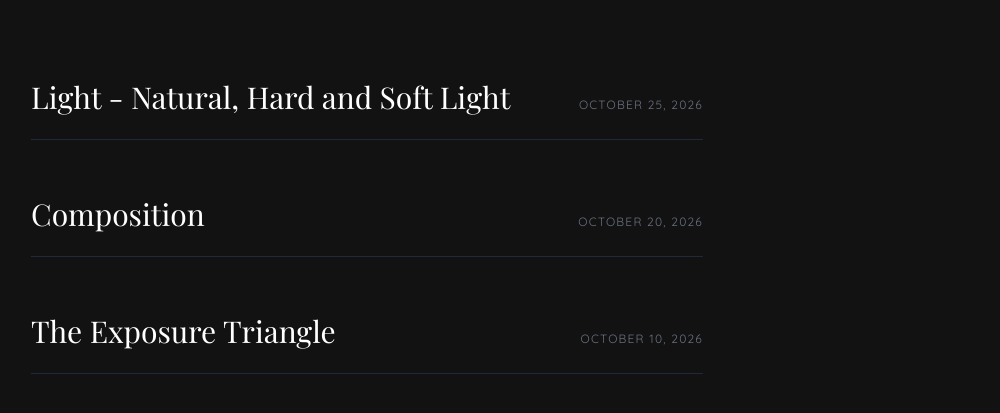
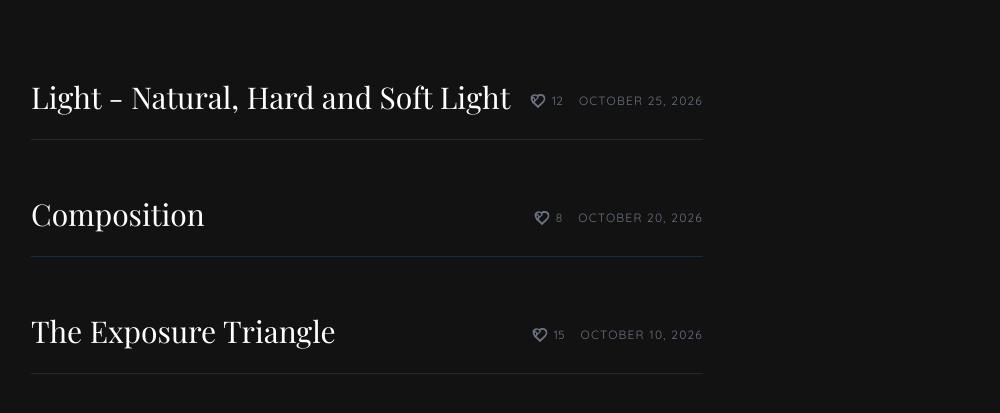
Before and after one commit to Buwee/light-exposure-photography, an Angular app: page /blog in a window 1280 px wide. Shown: the part 165-578 px from the top of the page, without its empty margins (273-1273 px from the left). Built offline with nearby package versions, Linux system fonts and the light colour scheme; a web font is replaced by a local one.

Commit message:
fix: reorganize blog post structure for light-natural and fix build errors

```diff
--- a/src/app/pages/blog/blog-post-detail.component.ts
+++ b/src/app/pages/blog/blog-post-detail.component.ts
@@ -15,7 +15,28 @@ export class BlogPostDetailComponent {
 
   constructor(private route: ActivatedRoute) {
     const id = this.route.snapshot.paramMap.get('id');
-    this.post = BLOG_POSTS.find(p => p.id === id);
+    const postData = BLOG_POSTS.find(p => p.id === id);
+    if (postData) {
+      this.post = { ...postData };
+      this.syncLikeStatus();
+    }
+  }
+
+  syncLikeStatus() {
+    const likes = JSON.parse(localStorage.getItem('blog_likes') || '{}');
+    this.post.isLiked = !!likes[this.post.id];
+  }
+
+  toggleLike(event: Event) {
+    event.stopPropagation();
+    const likes = JSON.parse(localStorage.getItem('blog_likes') || '{}');
+    const currentStatus = !!likes[this.post.id];
+
+    likes[this.post.id] = !currentStatus;
+    localStorage.setItem('blog_likes', JSON.stringify(likes));
+
+    this.post.isLiked = !currentStatus;
+    this.post.likes += this.post.isLiked ? 1 : -1;
   }
 
   formatBlogContent(content: string): string {
--- a/src/app/pages/blog/blog.component.html
+++ b/src/app/pages/blog/blog.component.html
@@ -2,15 +2,28 @@
   <h2 class="font-serif text-4xl md:text-6xl text-center mb-16 text-white">Blog</h2>
 
   <div class="max-w-2xl mx-auto flex flex-col gap-8">
-    <a *ngFor="let post of posts"
-       [routerLink]="['/blog', post.id]"
-       class="group flex flex-col md:flex-row md:items-baseline justify-between py-6 border-b border-gray-800 hover:border-gray-500 transition-colors">
-      <h3 class="font-serif text-2xl md:text-3xl text-white group-hover:text-gray-300 transition-colors mb-2 md:mb-0">
+    <div *ngFor="let post of posts" class="flex flex-col md:flex-row md:items-baseline justify-between py-6 border-b border-gray-800 hover:border-gray-500 transition-colors group">
+      <a [routerLink]="['/blog', post.id]"
+         class="font-serif text-2xl md:text-3xl text-white group-hover:text-gray-300 transition-colors mb-2 md:mb-0">
         {{ post.title }}
-      </h3>
-      <span class="text-gray-500 text-xs uppercase tracking-widest font-sans">
-        {{ post.date }}
-      </span>
-    </a>
+      </a>
+      <div class="flex items-center gap-4">
+        <button (click)="toggleLike(post, $event)"
+                class="flex items-center gap-1.5 transition-all duration-300 hover:text-white text-gray-500">
+          <svg xmlns="http://www.w3.org/2000/svg"
+               [class.text-red-500]="post.isLiked"
+               [class.fill-current]="post.isLiked"
+               class="h-4 w-4 transition-colors"
+               viewBox="0 0 24 24" fill="none" stroke="currentColor" stroke-width="2">
+            <path stroke-linecap="round" stroke-linejoin="round" d="M4.318 6.318a4.5 4.5 0 000 6.364L12 20.364l7.682-7.318a4.5 4.5 0 00-8.636-8.636L12 7.318l-7.682 7.318a4.5 4.5 0 00-2.364-8.636z" />
+            <path d="M12 21.35l-1.45-1.32C5.4 15.36 2 12.28 2 8.5 2 5.42 4.42 3 7.5 3c1.74 0 3.41.81 4.5 2.09C13.09 3.81 14.76 3 16.5 3 19.58 3 22 5.42 22 8.5c0 3.78-3.4 6.86-8.55 11.54L12 21.35z" />
+          </svg>
+          <span class="text-xs font-sans">{{ post.likes }}</span>
+        </button>
+        <span class="text-gray-500 text-xs uppercase tracking-widest font-sans">
+          {{ post.date }}
+        </span>
+      </div>
+    </div>
   </div>
 </div>
--- a/src/app/pages/blog/blog.component.ts
+++ b/src/app/pages/blog/blog.component.ts
@@ -11,5 +11,26 @@ import { BLOG_POSTS } from './blog';
   styleUrl: './blog.component.css'
 })
 export class BlogComponent {
-  posts = BLOG_POSTS;
+  posts = BLOG_POSTS.map(post => ({
+    ...post,
+    isLiked: this.checkLikeStatus(post.id)
+  }));
+
+  checkLikeStatus(id: string): boolean {
+    const likes = JSON.parse(localStorage.getItem('blog_likes') || '{}');
+    return !!likes[id];
+  }
+
+  toggleLike(post: any, event: Event) {
+    event.stopPropagation();
+
+    const likes = JSON.parse(localStorage.getItem('blog_likes') || '{}');
+    const currentStatus = !!likes[post.id];
+
+    likes[post.id] = !currentStatus;
+    localStorage.setItem('blog_likes', JSON.stringify(likes));
+
+    post.isLiked = !currentStatus;
+    post.likes += post.isLiked ? 1 : -1;
+  }
 }
--- a/src/app/pages/blog/blog.ts
+++ b/src/app/pages/blog/blog.ts
@@ -18,54 +18,60 @@ export const BLOG_POSTS: BlogPost[] = [
 Travels in straight lines
 Has intensity, affecting brightness and contrast
 
+What Light Can Do
 Light can be:
-Reflected
-Refracted
-Absorbed
-Transmitted
+- Reflected
+- Refracted
+- Absorbed
+- Transmitted
 
 Natural light
 Natural light comes from such a distance that its beam passes through and bounces off infinite surfaces around us.
 Depending on the time of day, the season and atmospheric conditions, the sun assumes a range of contrasts, intensities and colours
-From the sun, moon, fire, etc. constantly changing in colour and intensity (time of day, weather)
-Animals also create their own light - fireflies and jellyfish - called bioluminescence
+- From the sun, moon, fire, etc. constantly changing in colour and intensity (time of day, weather)
+- Animals also create their own light - fireflies and jellyfish - called bioluminescence
 
 Artificial light
 Created by humans
 Predictable, portable and malleable
-E.g. Lamps, fluorescent lights, flashes, torches, street lights, disco lights
+- E.g. Lamps, fluorescent lights, flashes, torches, street lights, disco lights
 
 Hard light vs soft light
 
 Hard light
 Direct, strong, high contrast
 Creates sharp, dark shadows
-Examples: direct sunlight, bare lightbulb, spotlight, overhead fluorescent lights, direct flash
+- Examples: direct sunlight, bare lightbulb, spotlight, overhead fluorescent lights, direct flash
+
 Soft light
 Low contrast, gentle shadows
 Flattering for portraits
 Diffused
-Examples: cloudy day, a light with a shade, sunlight through a diffuser, indirect light, sunset/sunrise (golden hour), open shade
+- Examples: cloudy day, a light with a shade, sunlight through a diffuser, indirect light, sunset/sunrise (golden hour), open shade
 
 Using Light Creatively
 Light can reveal, hide, and create mood
 Shadows can add depth and storytelling
 Positioning subjects (front-lit, backlit, shaded) changes the image dramatically
+
 Golden Hour
 Occurs shortly after sunrise and before sunset
 Produces warm, soft, directional light with long shadows
+
 Colour & White Balance
 Light has different colour temperatures (e.g., blue daylight, yellow tungsten)
 Cameras adjust this via white balance, but photographers can manipulate it creatively
+
 Tools to Control Light
 Filters:
-UV (protection)Polarising
-Polarising (reduce reflections)
-Graduated ND (balance bright/dark areas)
+- UV (protection)Polarising
+- Polarising (reduce reflections)
+- Graduated ND (balance bright/dark areas)
+
 Reflectors & diffusers:
-Reflect light into shadows
-Soften harsh light
-Can be improvised (e.g., white card, fabric, baking paper)`,
+- Reflect light into shadows
+- Soften harsh light
+- Can be improvised (e.g., white card, fabric, baking paper)`,
     imageUrl: '',
     imageAlt: '',
     likes: 12,
@@ -149,6 +155,7 @@ A stop means doubling or halving the amount of light in an image
 +1 stop → doubles the light (brighter image)
 –1 stop → halves the light (darker image)
 Stops can be adjusted using aperture, shutter speed, or ISO
+
 Aperture
 aperture is the opening in the lens that lets light in
 Large opening (small f-number, e.g., f/2.8) → more light
```
